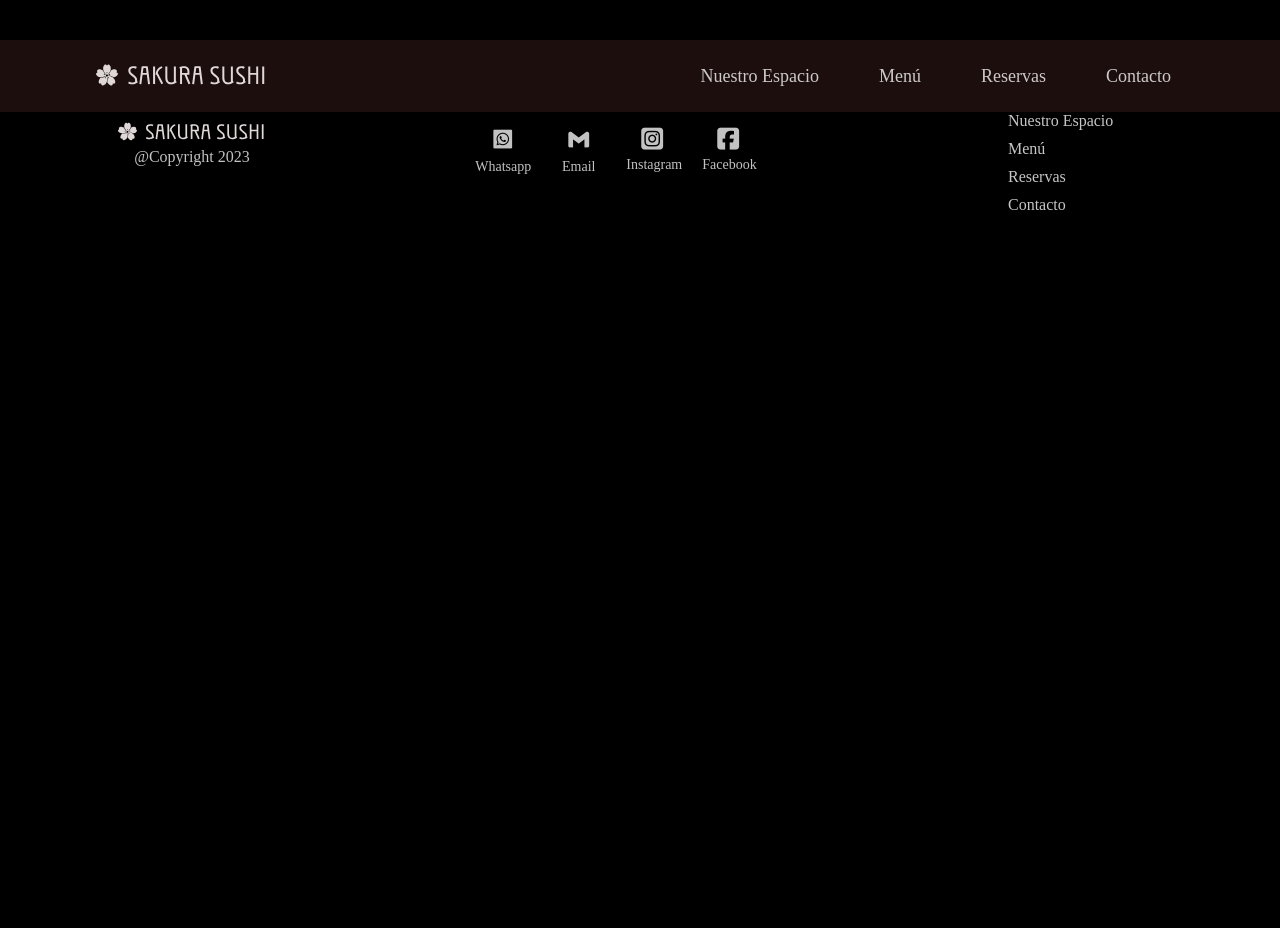
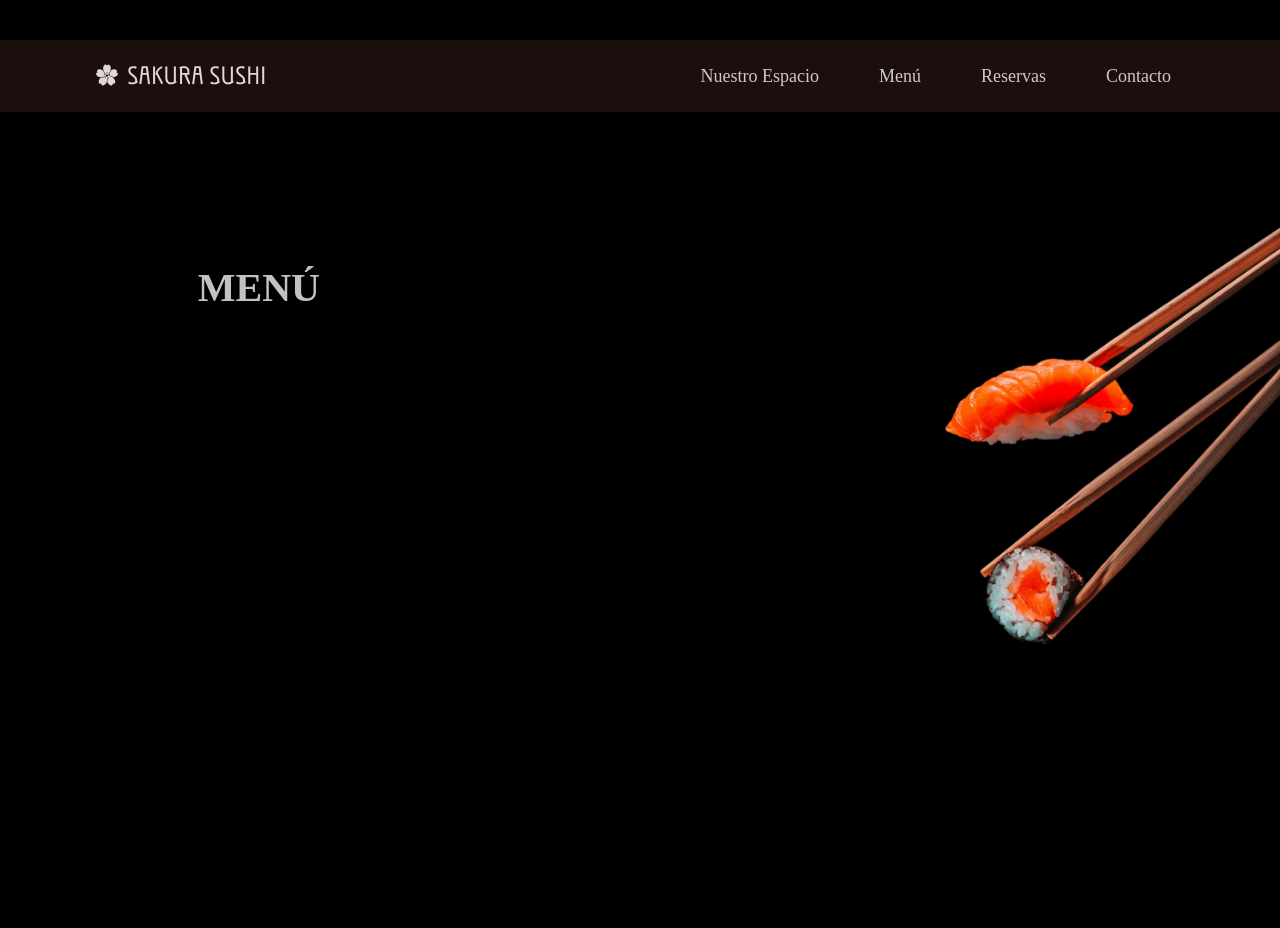
Before and after one commit to diegoBruno1819/python_cac_14, a plain HTML site: page pages/menu.html in a window 1280 px wide. Shown: the top 928 px of the page. Before the commit the page ends 800 px from the top, so only its background shows below. Drawn offline with nearby package versions, Linux system fonts and the light colour scheme.

Commit message:
Terminada la pagina menu

```diff
--- a/css/style.css
+++ b/css/style.css
@@ -204,3 +204,40 @@ i {
 .seccion3_main img {
     width: 48%;
 }
+
+.main_menu{
+    display: flex;
+    flex-direction: row;
+    width: 100vw;
+    height: 110vh;
+}
+
+.seccion1_menu{
+    width: 25%;
+    height: 100%;
+    display: flex;
+    justify-content: flex-end;
+}
+
+.seccion1_menu h1{
+    margin-top: 12rem;
+    font-size: 40px;
+}
+
+.seccion2_menu{
+    display: flex;
+    flex-direction: column;
+    align-items: flex-end;
+    width: 75%;
+}
+
+.img1-menu{
+    position: relative;
+    width: 480px;
+    transform: translate(0px, 10px);
+}
+.img2-menu{
+    position: relative;
+    width: 500px;
+    transform: translate(0px, -400px);
+}
--- a/pages/menu.html
+++ b/pages/menu.html
@@ -1,5 +1,6 @@
 <!DOCTYPE html>
 <html lang="en">
+
 <head>
     <meta charset="UTF-8">
     <meta http-equiv="X-UA-Compatible" content="IE=edge">
@@ -8,6 +9,7 @@
     <link rel="stylesheet" href="../css/style.css">
     <title>Proyecto CaC Python</title>
 </head>
+
 <body>
 
     <!-- HEADER -->
@@ -27,8 +29,14 @@
         </nav>
     </header>
 
-    <main>
-
+    <main class="main_menu">
+        <span class="seccion1_menu">
+            <h1> MENÚ</h1>
+        </span>
+        <span class="seccion2_menu">
+            <img src="../images/img-menu.png" alt="palitos-sushi" class="img1-menu">
+            <img src="../images/img2-menu.png" alt="palitos-sushi2" class="img2-menu">
+        </span>
     </main>
     <footer>
         <div class="logo_copy_footer">
@@ -68,4 +76,5 @@
 
     <script src="https://kit.fontawesome.com/25b6b6b0bb.js" crossorigin="anonymous"></script>
 </body>
+
 </html>
```
Also changed, not shown: images/img-menu.png (added), images/img2-menu.png (added).
